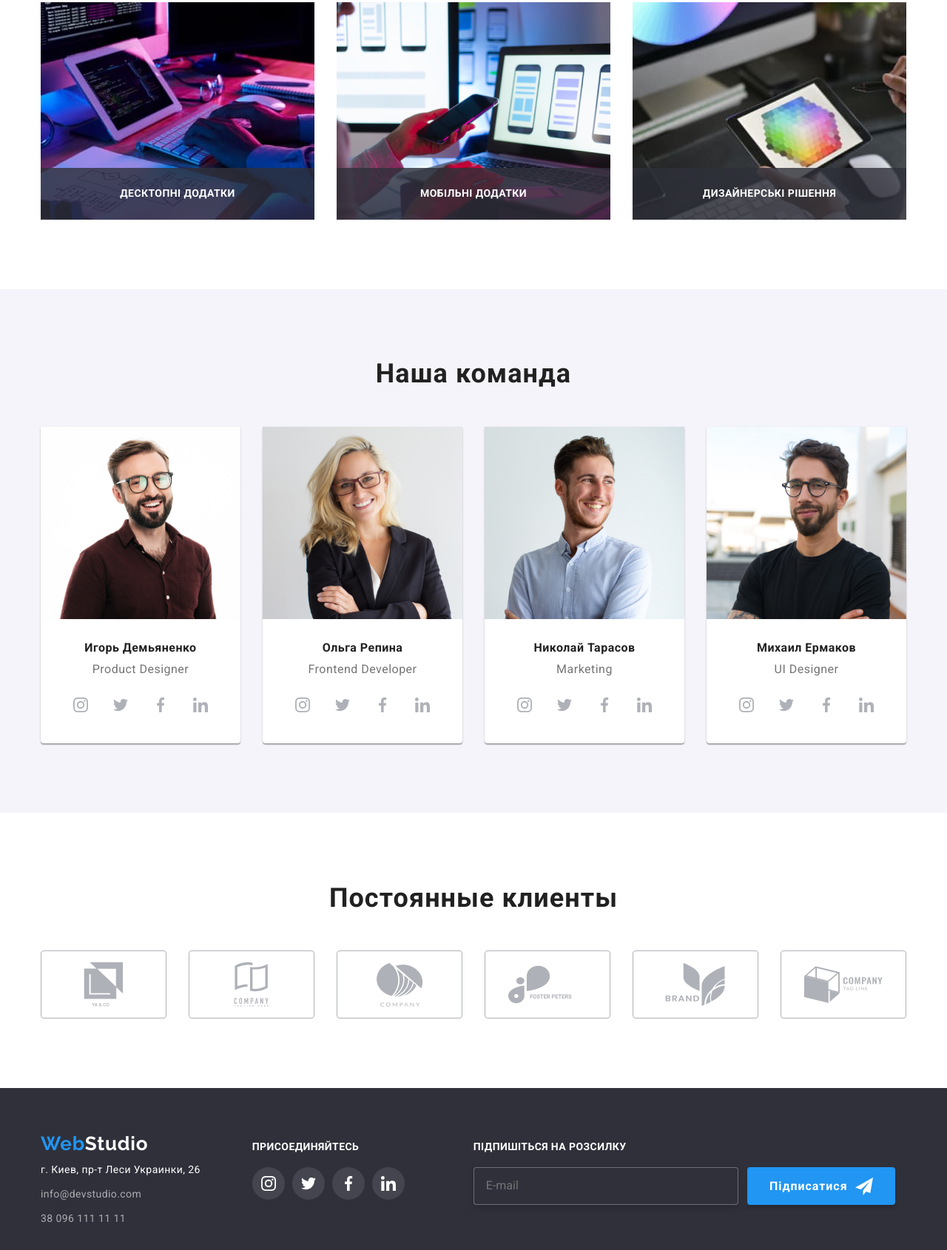
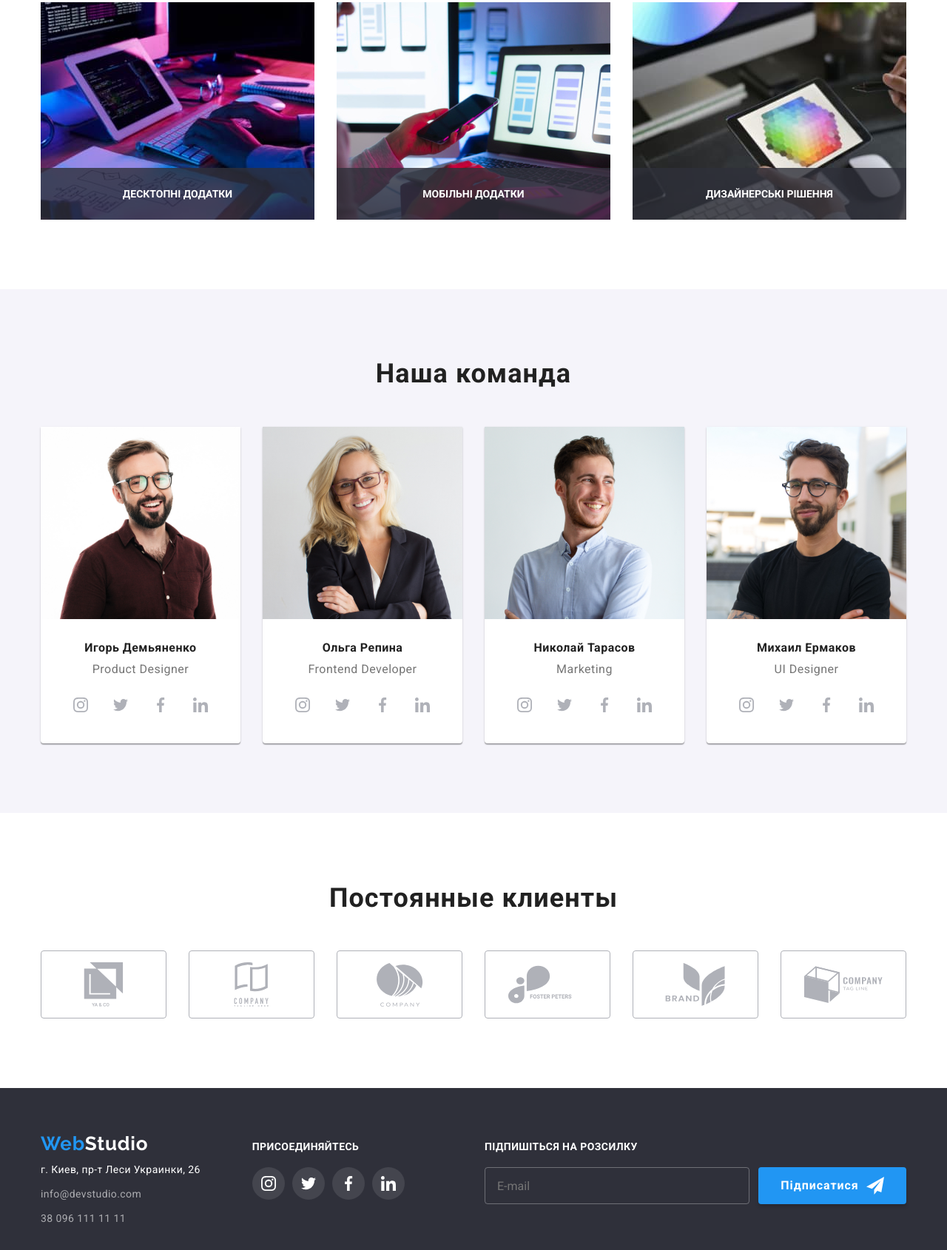
Before and after one commit to TonyShimm/goit-markup-hw-06, a plain HTML site: page index.html in a window 1280 px wide. Shown: the part 1210-2900 px from the top of the page at 74% size. Drawn offline with nearby package versions, Linux system fonts and the light colour scheme.

Commit message:
Fix mistakes

```diff
--- a/css/styles.css
+++ b/css/styles.css
@@ -251,6 +251,7 @@ ul {
   border-radius: 50%;
   cursor: pointer;
   background-color: inherit;
+  transition: color 250ms cubic-bezier(0.4, 0, 0.2, 1);
 }
 
 .button-vector:hover {
@@ -367,6 +368,9 @@ ul {
 }
 
 .send-button {
+  margin-left: auto;
+  margin-right: auto;
+  display: flex;
   align-items: center;
   justify-content: center;
   width: 200px;
@@ -538,28 +542,20 @@ ul {
   position: relative;
 }
 
-.what-we-do-thumb {
+.what-we-do-text {
   position: absolute;
+  bottom: 0;
   left: 0;
-  bottom: 0;
-  display: inline-block;
+  display: flex;
   width: 100%;
   height: 70px;
-  background-color: rgba(47, 48, 58, 0.8);
-}
-
-.what-we-do-text {
-  position: absolute;
-  left: 50%;
-  transform: translate(-50%);
-  bottom: 27px;
+  justify-content: center;
+  align-items: center;
   font-weight: 700;
   font-size: 14px;
-  line-height: 1.14;
-  letter-spacing: 0.03em;
   text-transform: uppercase;
-
   color: #ffffff;
+  background-color: rgba(47, 48, 58, 0.8);
 }
 
 /* our-team */
@@ -797,7 +793,8 @@ img {
 }
 
 .join-subscribe {
-  margin-left: 93px;
+  margin-left: auto;
+  color: #ffffff;
 }
 
 .join-text {
@@ -813,26 +810,27 @@ img {
 
 .join-form {
   display: flex;
+  align-items: center;
 }
 
 .submit-button {
-  width: 200px;
+  display: flex;
   align-items: center;
   justify-content: center;
-  margin-left: 12px;
-  border: 0ch;
-
-  box-shadow: 0px 4px 4px rgba(0, 0, 0, 0.15);
-  border-radius: 4px;
+  width: 200px;
+  height: 50px;
+  padding: 0;
   font-weight: 700;
   font-size: 16px;
-  line-height: 1.87;
-  display: flex;
+  line-height: 1.875;
   letter-spacing: 0.06em;
+  color: #ffffff;
+  box-shadow: 0px 4px 4px rgba(0, 0, 0, 0.15);
+  background-color: #2196f3;
+  border: none;
+  border-radius: 4px;
   cursor: pointer;
-
-  color: #ffffff;
-  background-color: #2196f3;
+  transition: background-color 250ms cubic-bezier(0.4, 0, 0.2, 1);
 }
 
 .submit-icon {
@@ -844,17 +842,19 @@ img {
 }
 
 .email-input {
-  width: 358px;
-  padding-top: 15px;
-  padding-bottom: 15px;
+  display: flex;
+  align-items: center;
+  min-width: 358px;
+  height: 50px;
+  padding: 0;
   padding-left: 16px;
-
+  margin-right: 12px;
+  font-size: 16px;
+  line-height: 1.25;
   color: rgba(255, 255, 255, 0.6);
-
+  background-color: transparent;
   border: 1px solid rgba(255, 255, 255, 0.3);
-  filter: drop-shadow(0px 4px 4px rgba(0, 0, 0, 0.15));
   border-radius: 4px;
-  background-color: #2f303a;
 }
 
 .email-label {
--- a/index.html
+++ b/index.html
@@ -74,76 +74,6 @@
         <button class="btn-item" type="button" data-modal-open>
           Заказать услугу
         </button>
-        <div class="backdrop is-hidden" data-modal>
-          <div class="modal">
-            <button class="button-close" data-modal-close>
-              <svg class="button-vector" aria-hidden="true">
-                <use href="./images/icons.svg#icon-close-black"></use>
-              </svg>
-            </button>
-            <h2 class="modal-title">Залиште свої дані, ми вам передзвонимо</h2>
-            <form class="modal-inputs">
-              <div class="form-field-group">
-                <label class="form-label" for="user-name">Ім'я</label>
-                <div class="form-field">
-                  <input
-                    class="form-input"
-                    type="text"
-                    name="user-name"
-                    id="user-name"
-                  />
-                  <svg class="form-icon">
-                    <use href="./images/icons.svg#icon-person-black"></use>
-                  </svg>
-                </div>
-                <label class="form-label" for="tel">Телефон</label>
-                <div class="form-field">
-                  <input class="form-input" type="tel" />
-                  <svg class="form-icon">
-                    <use href="./images/icons.svg#icon-phone-black"></use>
-                  </svg>
-                </div>
-                <label class="form-label" for="mail">Пошта</label>
-                <div class="form-field">
-                  <input class="form-input" type="email" />
-                  <svg class="form-icon">
-                    <use href="./images/icons.svg#icon-email-black"></use>
-                  </svg>
-                </div>
-                <label class="form-label" for="comment">Коментар</label>
-                <textarea
-                  class="textarea-input"
-                  name="comment"
-                  rows="10"
-                  placeholder="Введіть текст"
-                ></textarea>
-              </div>
-              <label class="form-policy-label">
-                <input
-                  class="checkbox visually-hidden"
-                  type="checkbox"
-                  name="user-policy"
-                />
-                <svg class="icon-check-field">
-                  <use
-                    class="icon-check"
-                    href="./images/icons.svg#icon-vector-5"
-                  ></use>
-
-                  <use
-                    class="icon-checked"
-                    href="./images/icons.svg#icon-vector-6"
-                  ></use>
-                </svg>
-                <span
-                  >Погоджуюся з розсилкою та приймаю
-                  <a class="policy-link" href="#"> Умови договору</a></span
-                >
-              </label>
-              <button class="send-button" type="submit">Відправити</button>
-            </form>
-          </div>
-        </div>
       </section>
       <section class="section">
         <div class="container">
@@ -211,9 +141,8 @@
                 width="370"
                 height="294"
               />
-              <div class="what-we-do-thumb">
-                <p class="what-we-do-text">Десктопні додатки</p>
-              </div>
+
+              <p class="what-we-do-text">Десктопні додатки</p>
             </li>
             <li class="what-we-do-list">
               <img
@@ -223,9 +152,7 @@
                 width="370"
                 height="294"
               />
-              <div class="what-we-do-thumb">
-                <p class="what-we-do-text">Мобільні додатки</p>
-              </div>
+              <p class="what-we-do-text">Мобільні додатки</p>
             </li>
             <li class="what-we-do-list">
               <img
@@ -235,9 +162,7 @@
                 width="370"
                 height="294"
               />
-              <div class="what-we-do-thumb">
-                <p class="what-we-do-text">Дизайнерські рішення</p>
-              </div>
+              <p class="what-we-do-text">Дизайнерські рішення</p>
             </li>
           </ul>
         </div>
@@ -438,6 +363,76 @@
           </ul>
         </div>
       </section>
+      <div class="backdrop is-hidden" data-modal>
+        <div class="modal">
+          <button class="button-close" data-modal-close>
+            <svg class="button-vector" aria-hidden="true">
+              <use href="./images/icons.svg#icon-close-black"></use>
+            </svg>
+          </button>
+          <h2 class="modal-title">Залиште свої дані, ми вам передзвонимо</h2>
+          <form class="modal-inputs">
+            <div class="form-field-group">
+              <label class="form-label" for="user-name">Ім'я</label>
+              <div class="form-field">
+                <input
+                  class="form-input"
+                  type="text"
+                  name="user-name"
+                  id="user-name"
+                />
+                <svg class="form-icon">
+                  <use href="./images/icons.svg#icon-person-black"></use>
+                </svg>
+              </div>
+              <label class="form-label" for="tel">Телефон</label>
+              <div class="form-field">
+                <input class="form-input" type="tel" />
+                <svg class="form-icon">
+                  <use href="./images/icons.svg#icon-phone-black"></use>
+                </svg>
+              </div>
+              <label class="form-label" for="mail">Пошта</label>
+              <div class="form-field">
+                <input class="form-input" type="email" />
+                <svg class="form-icon">
+                  <use href="./images/icons.svg#icon-email-black"></use>
+                </svg>
+              </div>
+              <label class="form-label" for="comment">Коментар</label>
+              <textarea
+                class="textarea-input"
+                name="comment"
+                rows="10"
+                placeholder="Введіть текст"
+              ></textarea>
+            </div>
+            <label class="form-policy-label">
+              <input
+                class="checkbox visually-hidden"
+                type="checkbox"
+                name="user-policy"
+              />
+              <svg class="icon-check-field">
+                <use
+                  class="icon-check"
+                  href="./images/icons.svg#icon-vector-5"
+                ></use>
+
+                <use
+                  class="icon-checked"
+                  href="./images/icons.svg#icon-vector-6"
+                ></use>
+              </svg>
+              <span
+                >Погоджуюся з розсилкою та приймаю
+                <a class="policy-link" href="#"> Умови договору</a></span
+              >
+            </label>
+            <button class="send-button" type="submit">Відправити</button>
+          </form>
+        </div>
+      </div>
     </main>
     <footer class="footer">
       <div class="container container-list">
@@ -487,7 +482,7 @@
         <div class="join-subscribe">
           <p class="join-text">Підпишіться на розсилку</p>
           <form class="join-form">
-            <label class="email-label" for="mail"></label>
+            <label class="visually-hidden" for="mail"></label>
             <input
               class="email-input"
               type="email"
```
